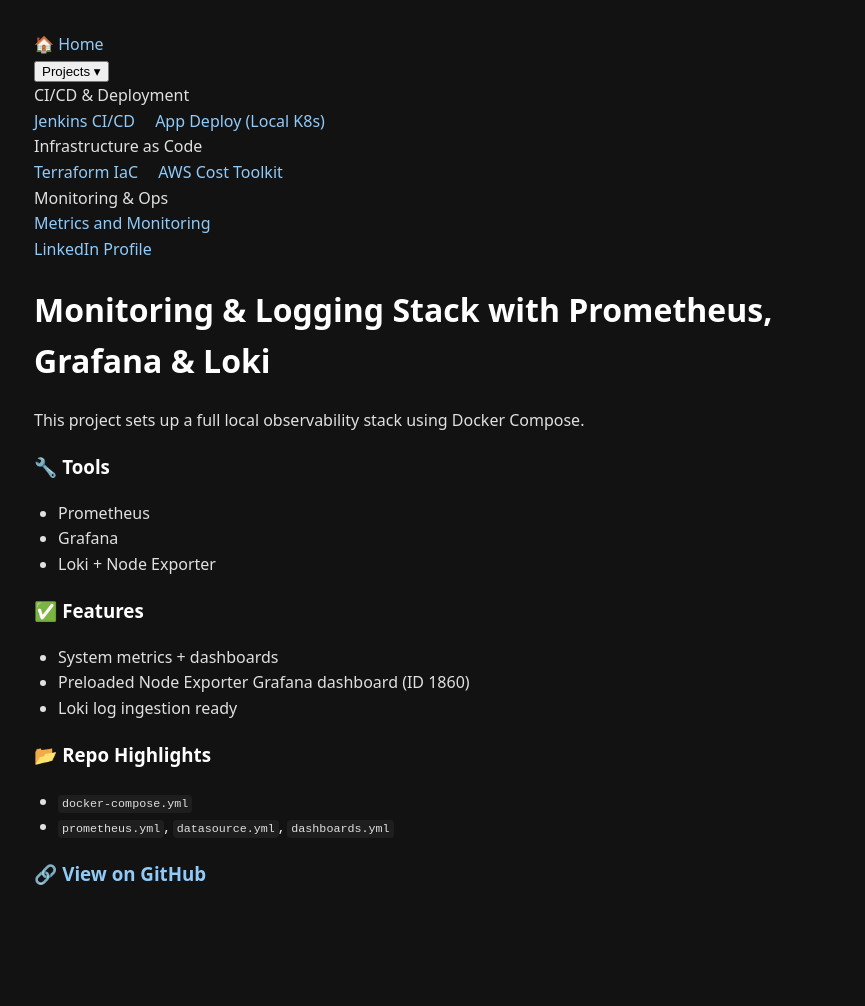
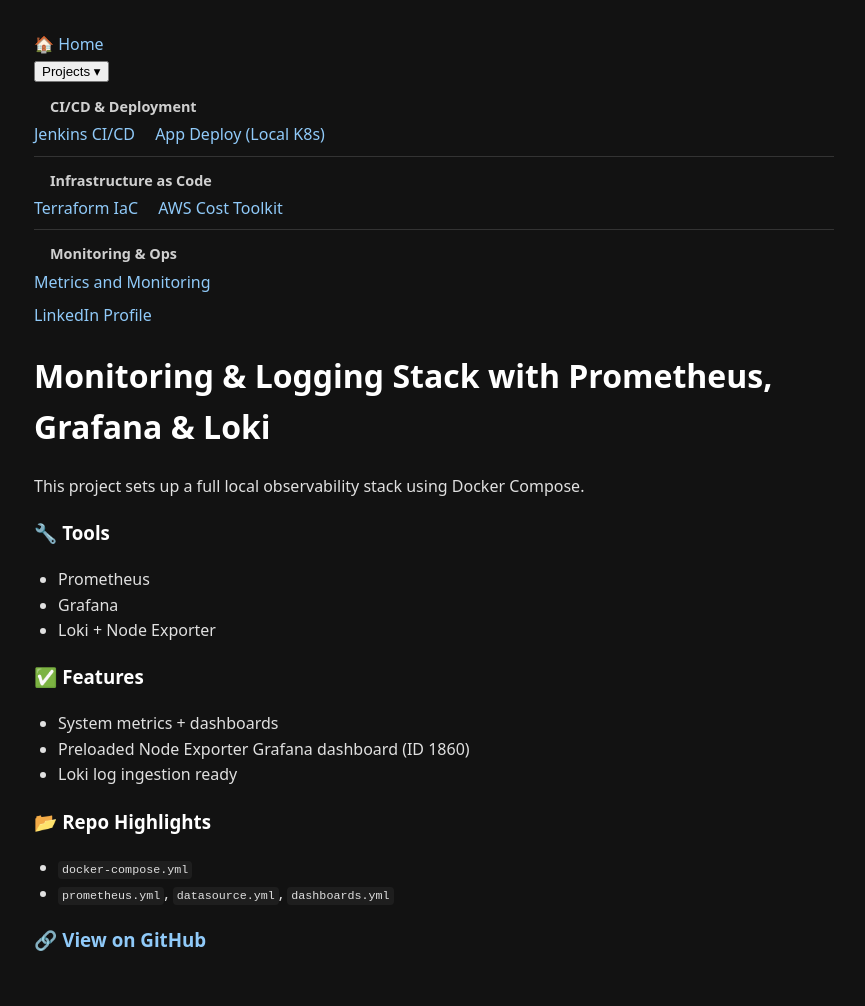
Before and after one commit to tedens/devops-portfolio, a Jekyll site: the page built from docs/projects/04-monitoring-logging.md, in a window 1280 px wide. Shown: the whole page, without its empty margins (206-1071 px from the left). Built offline with Jekyll 4.4.1, drawn with Linux system fonts in a browser that asks for light colours; before the commit the page ends 939 px from its top, so only the background shows below that.

Commit message:
styling for nav

```diff
--- a/docs/assets/css/style.css
+++ b/docs/assets/css/style.css
@@ -81,3 +81,20 @@
 .dropdown-content a:hover {
   background-color: #2a2a2a;
 }
+
+.dropdown-section {
+  border-top: 1px solid #333;
+  padding: 0.5rem 0;
+}
+
+.dropdown-section:first-child {
+  border-top: none;
+}
+
+.dropdown-label {
+  font-weight: bold;
+  padding: 0.25rem 1rem;
+  color: #ffffff;
+  font-size: 0.9rem;
+  opacity: 0.8;
+}
```
